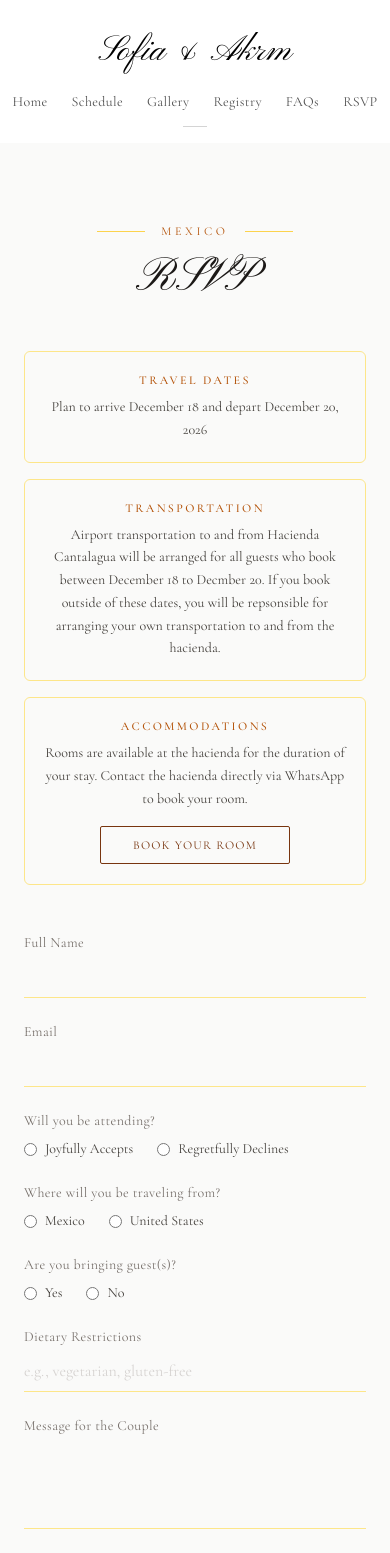
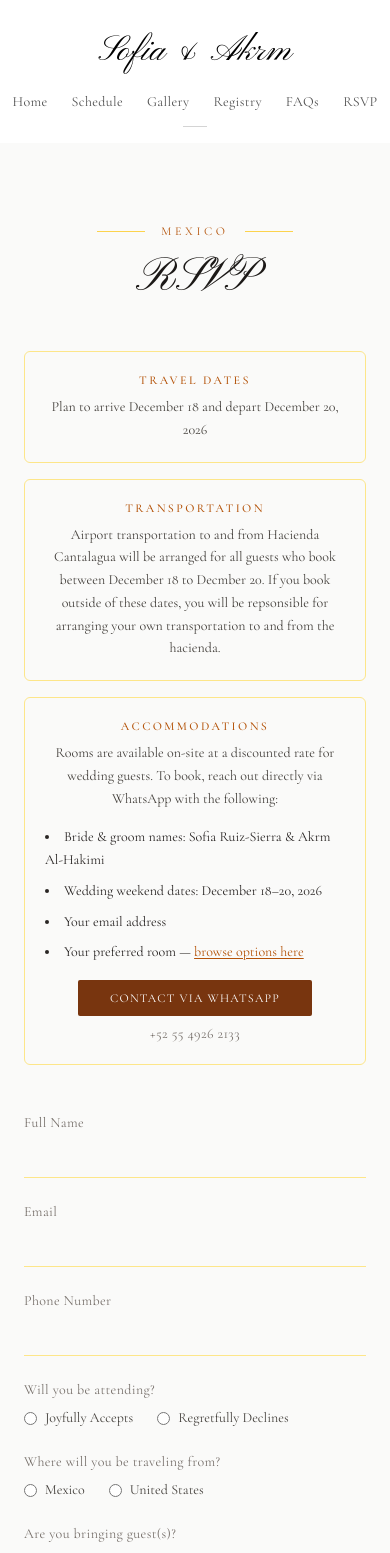
Before and after one commit to cachebag/wedding-rsvp, a React (Vite) app: page /rsvp-mexico in a window 390 px wide. Shown: the top 1553 px of the page. Built offline with nearby package versions, Linux system fonts and the light colour scheme.

Commit message:
phone numbers

```diff
--- a/src/lib/i18n.ts
+++ b/src/lib/i18n.ts
@@ -18,6 +18,7 @@ const translations = {
     moreDetails: "More details to come",
     fullName: "Full Name",
     email: "Email",
+    phone: "Phone Number",
     attendingLabel: "Will you be attending?",
     accepts: "Joyfully Accepts",
     declines: "Regretfully Declines",
@@ -131,6 +132,7 @@ const translations = {
     moreDetails: "Pronto compartiremos más detalles",
     fullName: "Nombre completo",
     email: "Correo electrónico",
+    phone: "Número de teléfono",
     attendingLabel: "¿Nos acompañarás?",
     accepts: "Con mucho gusto asisto",
     declines: "Lamentablemente no podré asistir",
--- a/src/pages/Dashboard.tsx
+++ b/src/pages/Dashboard.tsx
@@ -18,6 +18,7 @@ interface Rsvp {
   id: number;
   name: string;
   email: string;
+  phone: string | null;
   attending: string;
   plus_first_name: string | null;
   plus_last_name: string | null;
@@ -33,6 +34,7 @@ function downloadCsv(rows: Rsvp[]) {
   const headers = [
     "Name",
     "Email",
+    "Phone",
     "Attending",
     "Plus-One",
     "Guests",
@@ -53,6 +55,7 @@ function downloadCsv(rows: Rsvp[]) {
     [
       r.name,
       r.email,
+      r.phone,
       r.attending,
       r.plus_first_name,
       r.plus_last_name,
@@ -243,6 +246,7 @@ export default function Dashboard() {
               <tr className="border-b border-neutral-200">
                 <Th>Name</Th>
                 <Th>Email</Th>
+                <Th>Phone</Th>
                 <Th>Event</Th>
                 <Th>Status</Th>
                 <Th>Guests</Th>
@@ -277,6 +281,7 @@ function RsvpRow({ rsvp: r }: { rsvp: Rsvp }) {
       <tr className="border-b border-neutral-100">
         <Td>{r.name}</Td>
         <Td>{r.email}</Td>
+        <Td>{r.phone || "\u2014"}</Td>
         <Td>
           <span className={r.event === "mexico" ? "text-amber-700" : "text-neutral-500"}>
             {r.event === "mexico" ? "Mexico" : "Auburn"}
@@ -309,7 +314,7 @@ function RsvpRow({ rsvp: r }: { rsvp: Rsvp }) {
       </tr>
       {expanded && hasMessage && (
         <tr className="border-b border-neutral-100 bg-neutral-50">
-          <td colSpan={9} className="px-4 py-3">
+          <td colSpan={10} className="px-4 py-3">
             <p className="text-sm text-neutral-700 whitespace-pre-wrap">{r.message}</p>
           </td>
         </tr>
--- a/src/pages/RsvpMexico.tsx
+++ b/src/pages/RsvpMexico.tsx
@@ -11,6 +11,7 @@ export default function RsvpMexico() {
   const { locale } = useEvent();
   const [name, setName] = useState("");
   const [email, setEmail] = useState("");
+  const [phone, setPhone] = useState("");
   const [attending, setAttending] = useState("");
   const [travelingFrom, setTravelingFrom] = useState("");
   const [bringingGuests, setBringingGuests] = useState<"" | "yes" | "no">("");
@@ -49,6 +50,7 @@ export default function RsvpMexico() {
         body: JSON.stringify({
           name,
           email,
+          phone,
           attending,
           travelingFrom: travelingFrom || undefined,
           guests: guestList.length > 0 ? guestList : undefined,
@@ -126,17 +128,32 @@ export default function RsvpMexico() {
             <h3 className="text-xs tracking-[0.2em] uppercase text-amber-700 font-medium">
               {ts(locale, "accommodationsTitle")}
             </h3>
-            <p className="mt-2 text-sm text-stone-700 leading-relaxed">
-              {ts(locale, "accommodationsBody")}
-            </p>
+            <p className="mt-2 text-sm text-stone-700 leading-relaxed">{ts(locale, "mxFaqRoomsIntro")}</p>
+            <ul className="mt-4 text-sm text-stone-800 leading-relaxed space-y-2 text-left list-disc list-inside">
+              <li>{ts(locale, "mxFaqRoomsItemNames")}</li>
+              <li>{ts(locale, "mxFaqRoomsItemDates")}</li>
+              <li>{ts(locale, "mxFaqRoomsItemEmail")}</li>
+              <li>
+                {ts(locale, "mxFaqRoomsItemRoomBefore")}
+                <a
+                  href="https://www.haciendacantalagua.com/rooms"
+                  target="_blank"
+                  rel="noopener noreferrer"
+                  className="text-amber-700 underline underline-offset-2 hover:text-amber-900"
+                >
+                  {ts(locale, "mxFaqRoomsBrowseLink")}
+                </a>
+              </li>
+            </ul>
             <a
               href="https://wa.me/525549262133"
               target="_blank"
               rel="noopener noreferrer"
-              className="inline-block mt-4 border border-amber-900 text-amber-900 text-xs tracking-widest uppercase px-8 py-2.5 rounded-sm hover:bg-amber-900 hover:text-white transition-colors"
+              className="inline-flex items-center gap-2 mt-4 bg-amber-900 text-white text-xs tracking-widest uppercase px-8 py-2.5 rounded-sm hover:bg-amber-800 transition-colors"
             >
-              {ts(locale, "bookRoom")}
+              {ts(locale, "mxFaqRoomsWhatsApp")}
             </a>
+            <p className="mt-2 text-sm text-stone-500 tracking-wide">{ts(locale, "mxFaqRoomsPhone")}</p>
           </div>
         </div>
 
@@ -153,6 +170,13 @@ export default function RsvpMexico() {
               {ts(locale, "email")}
             </label>
             <input required type="email" value={email} onChange={(e) => setEmail(e.target.value)} className={inp} />
+          </div>
+
+          <div>
+            <label className="block text-sm tracking-wide text-stone-500 mb-1">
+              {ts(locale, "phone")}
+            </label>
+            <input required type="tel" value={phone} onChange={(e) => setPhone(e.target.value)} className={inp} />
           </div>
 
           <div>
```
Also changed, not shown: api/rsvp.ts (+4 -3 lines), scripts/setup-db.ts (+31 -0 lines), 1 other file (tests, documents, lock files or other folders).
